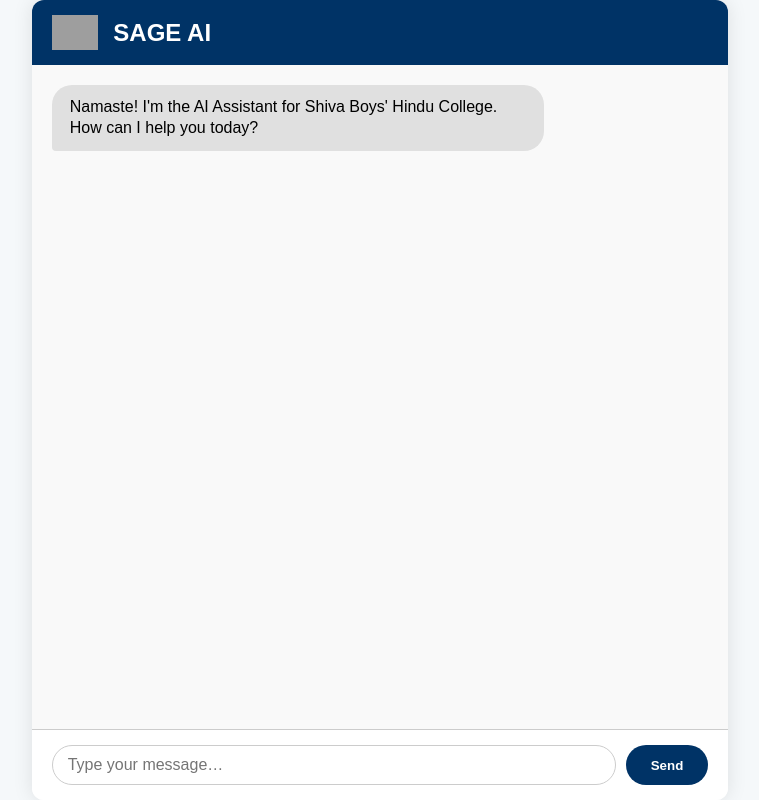
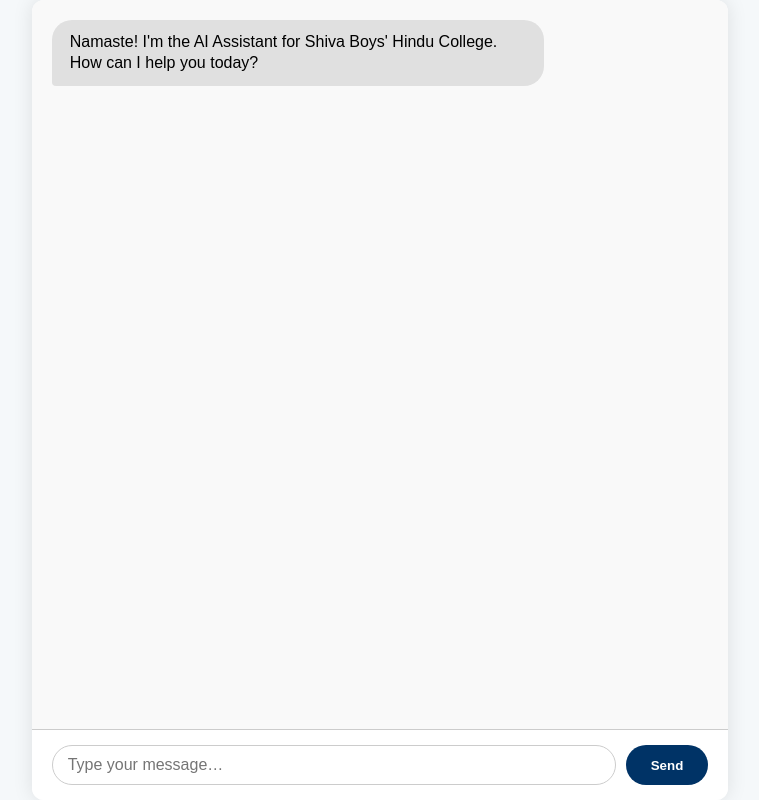
Before and after one commit to stefantheprogrammer/shivaboys-chatbot, a website: page public/index.html in a window 1280 px wide. Shown: the whole page, without its empty margins (260-1019 px from the left). Drawn offline with Linux system fonts and the light colour scheme; grey boxes are pictures that could not be loaded.

Commit message:
git add index.html git commit -m "Fix: Front end" git push

```diff
--- a/public/index.html
+++ b/public/index.html
@@ -125,10 +125,7 @@
 
 <body>
   <div id="chat-app" role="main" aria-label="Sage AI Chatbot">
-    <header id="chat-header">
-      <img src="https://shivaboys.edu.tt/images/sage.png" alt="SAGE AI Logo" />
-      <span>SAGE AI</span>
-    </header>
+
 
     <main id="chat-messages" role="log" aria-live="polite" aria-relevant="additions">
       <div class="message bot">Namaste! I'm the AI Assistant for Shiva Boys' Hindu College. How can I help you today?</div>
```
